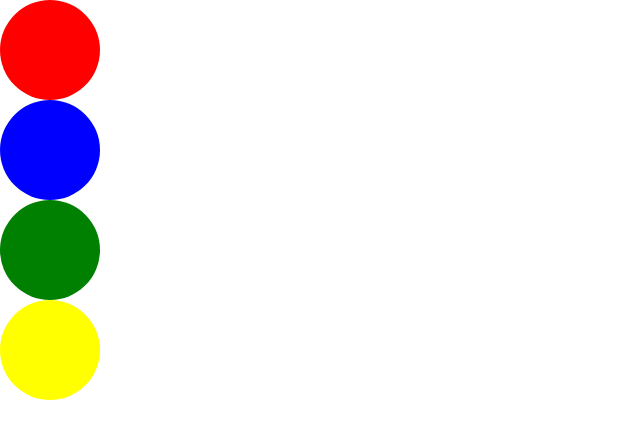
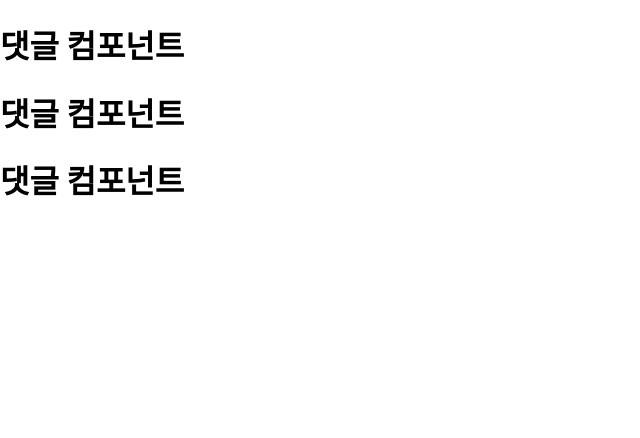
Before and after one commit to QQWaseokE/SK_Shieldus_Rookies_1st, a React (Create React App) app in the folder frontend/react/my-app/: page / in a window 1280 px wide. Shown: the top 438 px of the page, without its empty margins (0-640 px from the left). Built offline with nearby package versions, Linux system fonts and the light colour scheme.

Commit message:
댓글 컴포넌트
7/1(월)

```diff
--- a/frontend/react/my-app/src/App.js
+++ b/frontend/react/my-app/src/App.js
@@ -1,13 +1,11 @@
 import './App.css';
-import TrafficLight from './TrafficLight';
+import CommentList from './comment/CommentList';
 
 function App() {
-  const tlSize = 100;
-  const tlColors = [ "red", "blue", "green", "yellow" ];
 
   return (
     <>
-      <TrafficLight size={tlSize} colors={tlColors} />
+      <CommentList />
     </>
   );
 }
--- /dev/null
+++ b/frontend/react/my-app/src/comment/Comment.js
@@ -0,0 +1,8 @@
+function Comment(props) {
+    return (
+        <>
+            <h1>댓글 컴포넌트</h1>
+        </>
+    );
+}
+export default Comment;
--- /dev/null
+++ b/frontend/react/my-app/src/comment/CommentList.js
@@ -0,0 +1,12 @@
+import Comment from "./Comment";
+
+function CommentList(props) {
+    return (
+        <>
+            <Comment />
+            <Comment />
+            <Comment />
+        </>
+    );
+}
+export default CommentList;
```
